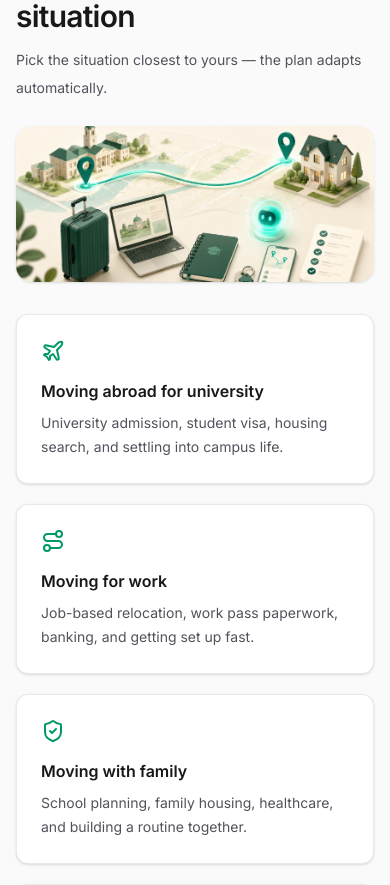
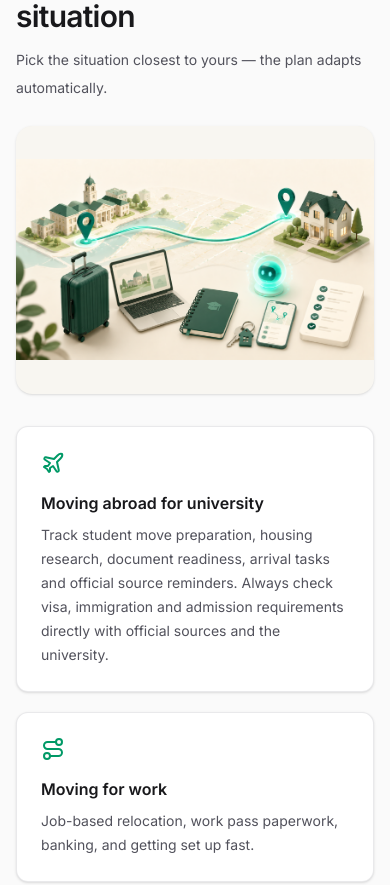
Before and after one commit to salestradzlah-code/videshflow-demo, a Next.js app: page / in a window 390 px wide. Shown: the part 5011-5896 px from the top of the page. Built offline with nearby package versions, Linux system fonts and the light colour scheme.

Commit message:
V11.2 trust wording and mobile polish

```diff
--- a/src/app/early-access/EarlyAccessClient.tsx
+++ b/src/app/early-access/EarlyAccessClient.tsx
@@ -39,6 +39,9 @@ export function EarlyAccessClient() {
           <p className="mt-5 max-w-3xl text-lg leading-8 text-slate-600">
             We have not built paid AI plans, the Voice Guide, or partner listings yet. This page captures interest so we know
             what to prioritise first. There is no backend here, so every link below opens the same short feedback form.
+          </p>
+          <p className="mt-3 max-w-3xl text-sm leading-7 text-slate-500">
+            Dedicated early access forms are coming soon. For now, use the general SettleMap feedback form and mention whether you are interested in AI route plan, Premium pack or Voice Guide.
           </p>
           <a
             href={EARLY_ACCESS_FORM_URL}
--- a/src/app/partner-with-us/page.tsx
+++ b/src/app/partner-with-us/page.tsx
@@ -31,7 +31,7 @@ export default function PartnerWithUsPage() {
             SettleMap is exploring future partner research links only. Registering interest does not create a partnership, endorsement, listing, ranking or guarantee. Future partner links, if any, may be labelled as research options, partner links or affiliate links. Official source links are never paid placements.
           </p>
           <p className="mt-3 max-w-3xl text-sm leading-7 text-slate-500">
-            Partner interest form coming soon. For now, use the feedback form and select partner interest if available.
+            Dedicated partner intake form coming soon. For now, use the general SettleMap feedback form and mention partner interest in your response.
           </p>
           <div className="mt-8 flex flex-col gap-3 sm:flex-row">
             <a href={PARTNER_FORM_URL} target="_blank" rel="noopener noreferrer" className="rounded-full bg-[#123638] px-6 py-3 text-center text-sm font-semibold text-white hover:bg-[#0c2829]">
--- a/src/components/settlemap/RouteWizard.tsx
+++ b/src/components/settlemap/RouteWizard.tsx
@@ -852,7 +852,7 @@ function Hero() {
 
 function ChooseMoveSituationSection() {
   const audiences = [
-    { title: "Moving abroad for university", desc: "University admission, student visa, housing search, and settling into campus life.", icon: Plane },
+    { title: "Moving abroad for university", desc: "Track student move preparation, housing research, document readiness, arrival tasks and official source reminders. Always check visa, immigration and admission requirements directly with official sources and the university.", icon: Plane },
     { title: "Moving for work", desc: "Job-based relocation, work pass paperwork, banking, and getting set up fast.", icon: Route },
     { title: "Moving with family", desc: "School planning, family housing, healthcare, and building a routine together.", icon: ShieldCheck },
     { title: "Moving home or within a city", desc: "Local moves and returns — lease handover, utilities, and local registrations, no visa steps.", icon: CalendarDays },
@@ -862,13 +862,13 @@ function ChooseMoveSituationSection() {
     <section className="px-4 py-10 sm:px-6 lg:px-8">
       <div className="mx-auto max-w-7xl">
         <SectionHeader eyebrow="Get started" title="Choose your move situation" description="Pick the situation closest to yours — the plan adapts automatically." />
-        <div className="relative mt-6 aspect-[16/7] w-full overflow-hidden rounded-2xl shadow-sm sm:aspect-[16/5]">
+        <div className="relative mt-6 aspect-[4/3] w-full overflow-hidden rounded-2xl bg-[#f8f6f1] shadow-sm sm:aspect-[16/6]">
           <Image
             src="/images/settlemap/student-relocation.png"
             alt="Student relocation planning with laptop, suitcase, route map, housing key and checklist."
             fill
             sizes="100vw"
-            className="object-cover"
+            className="object-contain sm:object-cover"
           />
         </div>
         <div className="mt-8 grid gap-5 sm:grid-cols-2 lg:grid-cols-4">
```
